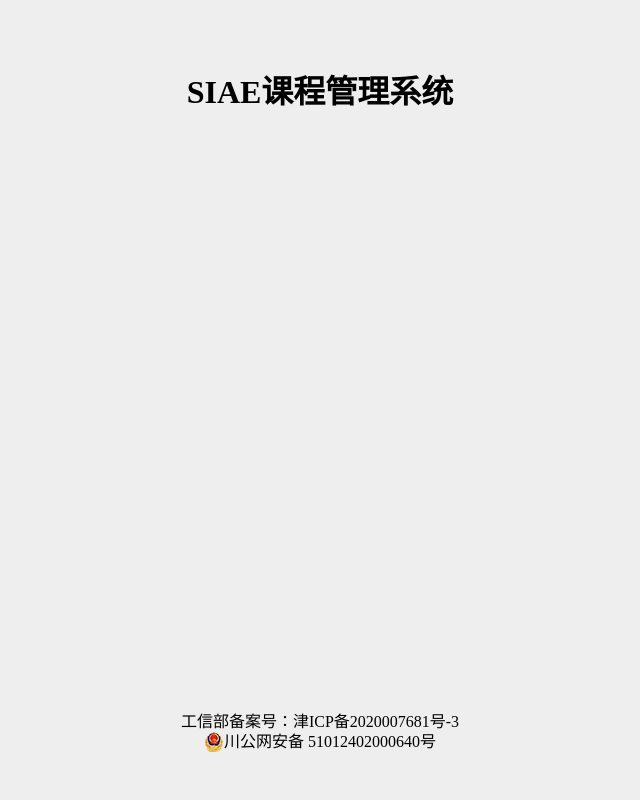
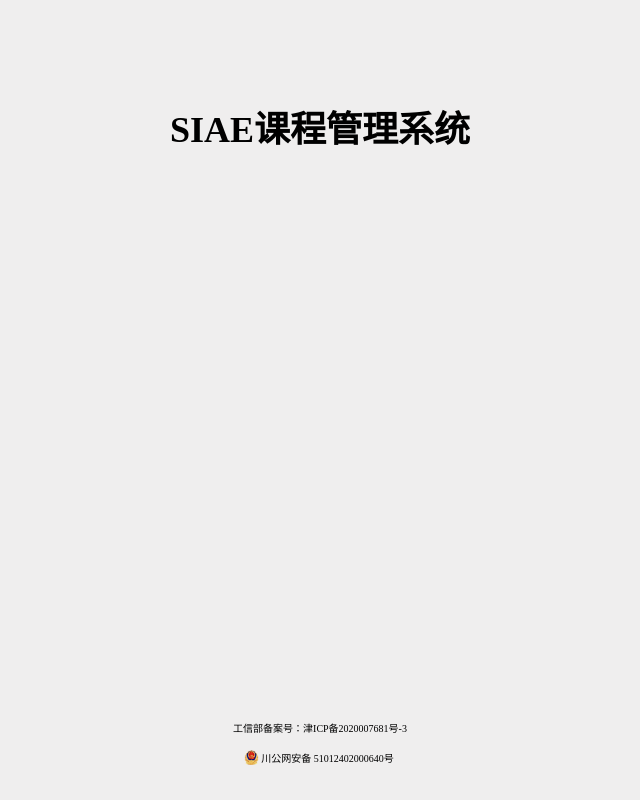
Before and after one commit to laorange/Allu, a Django app: template templates/index/index.html in a window 1280 px wide. Shown: the whole page, without its empty margins (320-960 px from the left). Run offline with Django 3.2, Linux system fonts and the light colour scheme; the template is opened without the code that fills it, so the values that code supplies are empty; parts of the project's set-up code (start-up, migrations or seed data) failed here and were passed over.

Commit message:
1.0.0.alpha02061729 优化首页

```diff
--- a/templates/index/index.html
+++ b/templates/index/index.html
@@ -14,9 +14,48 @@
             width: 100%;
             height: 100vh;
             display: flex;
+            justify-content: space-between;
+            align-items: center;
+            flex-direction: column;
+            background-color: #efeeee;
+        }
+
+        header {
+            display: flex;
+            margin-top: 100px;
+            margin-bottom: 50px;
+            font-size: large;
+            text-align: center;
+        }
+
+        main {
+            flex: 1;
+            align-content: center;
+        }
+
+        footer {
+            display: flex;
+            justify-content: space-between;
+            width: 100%;
+            font-size: x-small;
+        }
+
+        footer .footerInfo {
+            display: flex;
+            margin-top: 5%;
+            width: 100%;
             justify-content: center;
-            align-items: center;
-            background-color: #efeeee;
+        }
+
+        footer p {
+            display: flex;
+            justify-content: center;
+            flex: 100%;
+        }
+
+        footer a {
+            text-decoration: none;
+            color: #000000;
         }
 
         .container {
@@ -73,56 +112,14 @@
             width: 58px;
             transition: width 0.2s ease-out;
         }
-
-        .BottomCenter {
-            position: fixed;
-            text-align: center;
-            margin: 10px 0;
-            transform: translate(-50%, -50%);
-            bottom: 5vh;
-            left: 50%;
-            padding: 0 5px;
-            width: 100%;
-            height: 6vh;
-        }
-
-        .TopCenter {
-            position: fixed;
-            text-align: center;
-            margin: 10px 0;
-            transform: translate(-50%, -50%);
-            top: 10vh;
-            left: 50%;
-            padding: 0 5px;
-            width: 100%;
-            height: 6vh;
-        }
-
-        .BottomCenter p {
-            display: flex;
-            justify-content: center;
-            flex: 100%;
-        }
-
-        .BottomCenter a {
-            text-decoration: none;
-            color: #000000;
-        }
-
-        /*p.SiteInfo {
-            float: left;
-            height: 20px;
-            line-height: 20px;
-            margin: 0px 0px 0px 5px;
-        }*/
     </style>
 </head>
 <body>
-<div class="TopCenter">
+<header class="TopCenter">
     <h1>SIAE课程管理系统</h1>
-</div>
+</header>
 
-<div class="container">
+<main class="container">
     {% for func in functions %}
         <div class="box">
             <div class="img">
@@ -133,17 +130,18 @@
             <div class="ButtonName">{{ func.name|safe }}</div>
         </div>
     {% endfor %}
-</div>
+</main>
 
-<div class="BottomCenter">
+<footer>
     <div style="width:300px;margin:10px auto; padding:20px 0;">
-        <p class="SiteInfo">工信部备案号：<a href="https://beian.miit.gov.cn">津ICP备2020007681号-3</a></p>
-        <a target="_blank" href="http://www.beian.gov.cn/portal/registerSystemInfo?recordcode=51012402000640"
-           style="display:inline-block;text-decoration:none;height:20px;line-height:20px;">
-            <img src="/static/index/beian.png" style="float:left;" alt="beian"/>
-            <p class="SiteInfo">川公网安备 51012402000640号</p></a>
+        <div class="footerInfo">工信部备案号：<a href="https://beian.miit.gov.cn">津ICP备2020007681号-3</a></div>
+        <div class="footerInfo">
+            <a target="_blank" href="http://www.beian.gov.cn/portal/registerSystemInfo?recordcode=51012402000640">
+                <img src="https://quoi.top/static/index/beian.png" style="float:left;height: 75%" alt="beian"/>
+                <p class="SiteInfo">川公网安备 51012402000640号</p></a>
+        </div>
     </div>
-</div>
+</footer>
 <script>
 
 </script>
```
Also changed, not shown: index/views.py (+17 -15 lines), static/index/PDC.svg (added), static/index/exam.svg (added), static/index/freeClassroom.svg (added).
